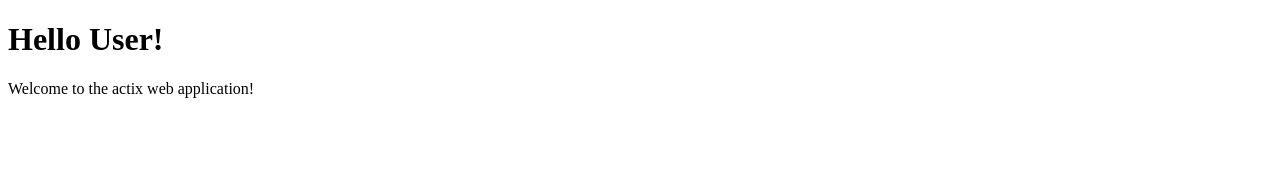
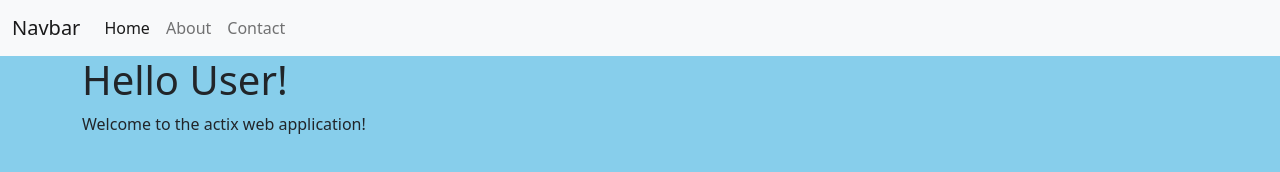
Before and after one commit to mohammadrajabraza/class-codes-piaic-q3, a plain HTML site: page actix_hello_world/static/index.html in a window 1280 px wide. Drawn offline with nearby package versions, Linux system fonts and the light colour scheme.

Commit message:
fea: add files crate and serve static files

```diff
--- a/actix_hello_world/static/index.html
+++ b/actix_hello_world/static/index.html
@@ -4,12 +4,39 @@
     <meta charset="UTF-8">
     <meta http-equiv="X-UA-Compatible" content="IE=edge">
     <meta name="viewport" content="width=device-width, initial-scale=1.0">
+    <link href="https://cdn.jsdelivr.net/npm/bootstrap@5.1.3/dist/css/bootstrap.min.css" rel="stylesheet" integrity="sha384-1BmE4kWBq78iYhFldvKuhfTAU6auU8tT94WrHftjDbrCEXSU1oBoqyl2QvZ6jIW3" crossorigin="anonymous">
+    <link href="/static/styles.css" rel="stylesheet"/>
     <title>Document</title>
 </head>
 <body>
-    <h1>Hello User!</h1>
-    <p>
-        Welcome to the actix web application!
-    </p>
+    <nav class="navbar navbar-expand-lg navbar-light bg-light">
+        <div class="container-fluid">
+          <a class="navbar-brand" href="#">Navbar</a>
+          <button class="navbar-toggler" type="button" data-bs-toggle="collapse" data-bs-target="#navbarNav" aria-controls="navbarNav" aria-expanded="false" aria-label="Toggle navigation">
+            <span class="navbar-toggler-icon"></span>
+          </button>
+          <div class="collapse navbar-collapse" id="navbarNav">
+            <ul class="navbar-nav">
+              <li class="nav-item">
+                <a class="nav-link active" aria-current="page" href="#">Home</a>
+              </li>
+              <li class="nav-item">
+                <a class="nav-link" href="./about">About</a>
+              </li>
+              <li class="nav-item">
+                <a class="nav-link" href="./contact">Contact</a>
+              </li>
+            </ul>
+          </div>
+        </div>
+      </nav>
+      <div class="container">
+          <h1>Hello User!</h1>
+          <p>
+              Welcome to the actix web application!
+          </p>
+      </div>
+    <script src="https://cdn.jsdelivr.net/npm/@popperjs/core@2.10.2/dist/umd/popper.min.js" integrity="sha384-7+zCNj/IqJ95wo16oMtfsKbZ9ccEh31eOz1HGyDuCQ6wgnyJNSYdrPa03rtR1zdB" crossorigin="anonymous"></script>
+    <script src="https://cdn.jsdelivr.net/npm/bootstrap@5.1.3/dist/js/bootstrap.min.js" integrity="sha384-QJHtvGhmr9XOIpI6YVutG+2QOK9T+ZnN4kzFN1RtK3zEFEIsxhlmWl5/YESvpZ13" crossorigin="anonymous"></script>
 </body>
 </html>
--- /dev/null
+++ b/actix_hello_world/static/styles.css
@@ -0,0 +1,3 @@
+body {
+    background-color: skyblue;
+}
```
Also changed, not shown: 2 other files.
